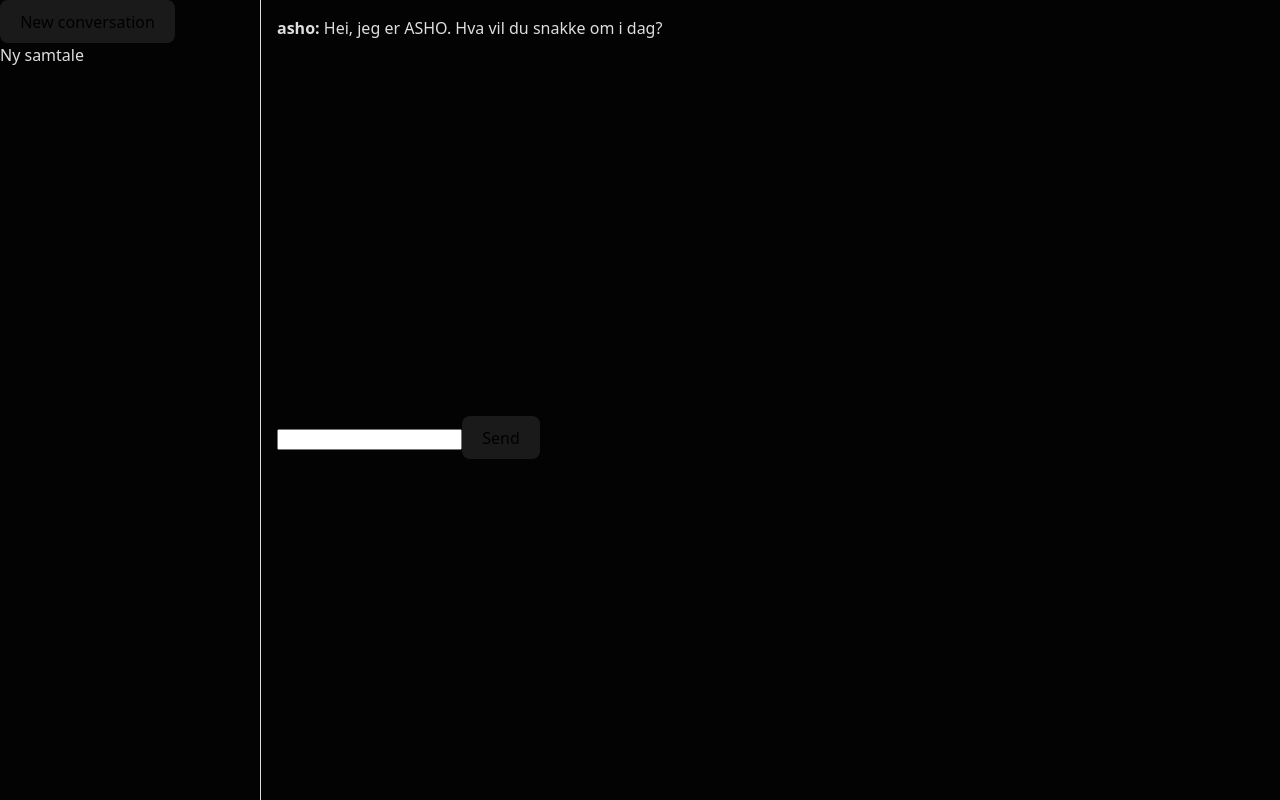
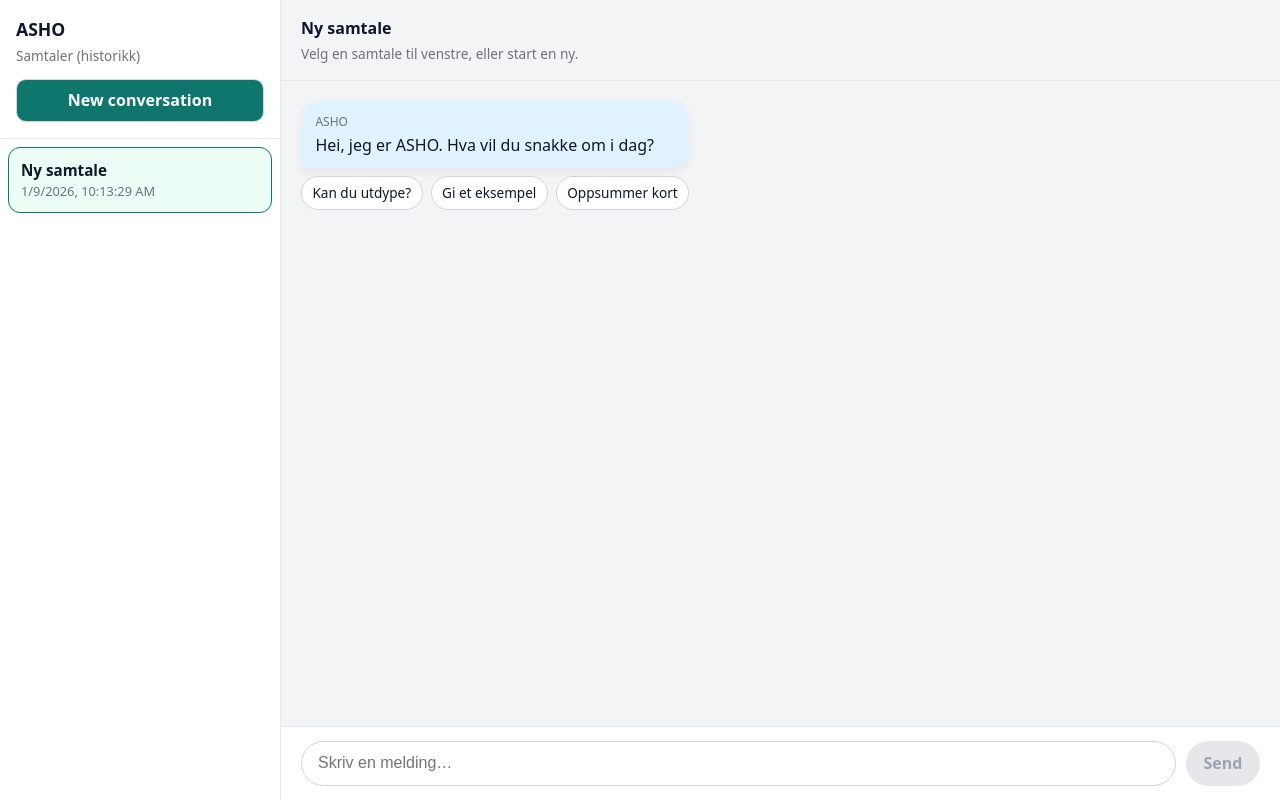
Before and after one commit to jakobthomassen/asho-bachelor-project, a React app in the folder frontend/: page / in a window 1280 px wide. Built offline with nearby package versions, Linux system fonts and the light colour scheme; no server answers; the HTML template or start-up script is replaced by a standard one.

Commit message:
style issue fix

```diff
--- a/frontend/src/App.tsx
+++ b/frontend/src/App.tsx
@@ -13,19 +13,24 @@ interface Message {
 
 interface Conversation {
   id: string;
+  sessionId: string;
   title: string;
   createdAt: number;
   updatedAt: number;
-  sessionId: string;
   messages: Message[];
 }
 
 const STORAGE_KEY = "asho_conversations_v2";
 
+function uid() {
+  return uuidv4();
+}
+
 function loadConversations(): Conversation[] {
   try {
     const raw = localStorage.getItem(STORAGE_KEY);
-    return raw ? (JSON.parse(raw) as Conversation[]) : [];
+    if (!raw) return [];
+    return JSON.parse(raw) as Conversation[];
   } catch {
     return [];
   }
@@ -38,14 +43,14 @@ function saveConversations(convos: Conversation[]) {
 function makeNewConversation(): Conversation {
   const now = Date.now();
   return {
-    id: uuidv4(),
-    sessionId: uuidv4(),
+    id: uid(),
+    sessionId: uid(),
     title: "Ny samtale",
     createdAt: now,
     updatedAt: now,
     messages: [
       {
-        id: uuidv4(),
+        id: uid(),
         role: "asho",
         text: "Hei, jeg er ASHO. Hva vil du snakke om i dag?",
         createdAt: now,
@@ -56,9 +61,11 @@ function makeNewConversation(): Conversation {
 
 export default function App() {
   const [conversations, setConversations] = useState<Conversation[]>([]);
-  const [activeId, setActiveId] = useState("");
+  const [activeId, setActiveId] = useState<string>("");
   const [input, setInput] = useState("");
   const [isSending, setIsSending] = useState(false);
+
+  const clarifyOptions = ["Kan du utdype?", "Gi et eksempel", "Oppsummer kort"];
 
   useEffect(() => {
     const initial = loadConversations();
@@ -66,14 +73,16 @@ export default function App() {
       const c = makeNewConversation();
       setConversations([c]);
       setActiveId(c.id);
+      saveConversations([c]);
     } else {
-      setConversations(initial.sort((a, b) => b.updatedAt - a.updatedAt));
-      setActiveId(initial[0].id);
+      const sorted = [...initial].sort((a, b) => b.updatedAt - a.updatedAt);
+      setConversations(sorted);
+      setActiveId(sorted[0].id);
     }
   }, []);
 
   useEffect(() => {
-    if (conversations.length) saveConversations(conversations);
+    if (conversations.length > 0) saveConversations(conversations);
   }, [conversations]);
 
   const activeConversation = useMemo(
@@ -81,18 +90,24 @@ export default function App() {
     [conversations, activeId]
   );
 
-  function updateConversation(
+  const createConversation = () => {
+    const c = makeNewConversation();
+    setConversations([c, ...conversations]);
+    setActiveId(c.id);
+  };
+
+  const updateConversation = (
     id: string,
-    fn: (c: Conversation) => Conversation
-  ) {
-    setConversations((prev) =>
-      prev
-        .map((c) => (c.id === id ? fn(c) : c))
-        .sort((a, b) => b.updatedAt - a.updatedAt)
-    );
-  }
+    updater: (c: Conversation) => Conversation
+  ) => {
+    setConversations((prev) => {
+      const next = prev.map((c) => (c.id === id ? updater(c) : c));
+      next.sort((a, b) => b.updatedAt - a.updatedAt);
+      return next;
+    });
+  };
 
-  async function sendText(text: string) {
+  const sendText = async (text: string) => {
     const trimmed = text.trim();
     if (!trimmed || !activeConversation || isSending) return;
 
@@ -101,7 +116,7 @@ export default function App() {
 
     const now = Date.now();
     const userMsg: Message = {
-      id: uuidv4(),
+      id: uid(),
       role: "user",
       text: trimmed,
       createdAt: now,
@@ -123,7 +138,7 @@ export default function App() {
         headers: { "Content-Type": "application/json" },
         body: JSON.stringify({
           session_id: activeConversation.sessionId,
-          message_id: uuidv4(),
+          message_id: uid(),
           message: trimmed,
         }),
       });
@@ -131,7 +146,7 @@ export default function App() {
       const data = await res.json();
 
       const botMsg: Message = {
-        id: uuidv4(),
+        id: uid(),
         role: "asho",
         text: String(data.reply ?? ""),
         createdAt: Date.now(),
@@ -142,15 +157,15 @@ export default function App() {
         updatedAt: Date.now(),
         messages: [...c.messages, botMsg],
       }));
-    } catch (err) {
+    } catch {
       updateConversation(activeConversation.id, (c) => ({
         ...c,
         messages: [
           ...c.messages,
           {
-            id: uuidv4(),
+            id: uid(),
             role: "asho",
-            text: "Feil ved tilkobling til server.",
+            text: "Serverfeil. Prøv igjen.",
             createdAt: Date.now(),
           },
         ],
@@ -158,46 +173,226 @@ export default function App() {
     } finally {
       setIsSending(false);
     }
+  };
+
+  const sendMessage = () => sendText(input);
+
+  const onKeyDown = (e: React.KeyboardEvent<HTMLInputElement>) => {
+    if (e.key === "Enter") {
+      e.preventDefault();
+      sendMessage();
     }
+  };
+
+  const selectConversation = (id: string) => {
+    setActiveId(id);
+  };
 
   return (
-    <div style={{ height: "100vh", display: "flex" }}>
-      <aside style={{ width: 260, borderRight: "1px solid #ddd" }}>
+    <div style={{ height: "100vh", display: "flex", background: "#f3f4f6" }}>
+      <aside
+        style={{
+          width: 280,
+          borderRight: "1px solid #e5e7eb",
+          background: "#ffffff",
+          display: "flex",
+          flexDirection: "column",
+        }}
+      >
+        <div style={{ padding: "1rem", borderBottom: "1px solid #e5e7eb" }}>
+          <div
+            style={{ fontWeight: 700, fontSize: "1.1rem", color: "#0f172a" }}
+          >
+            ASHO
+          </div>
+          <div style={{ fontSize: "0.85rem", color: "#6b7280", marginTop: 4 }}>
+            Samtaler (historikk)
+          </div>
+
           <button
-          onClick={() => {
-            const c = makeNewConversation();
-            setConversations([c, ...conversations]);
-            setActiveId(c.id);
+            onClick={createConversation}
+            style={{
+              marginTop: 12,
+              width: "100%",
+              padding: "0.6rem 0.8rem",
+              borderRadius: 10,
+              border: "1px solid #d1d5db",
+              background: "#0f766e",
+              color: "white",
+              fontWeight: 600,
+              cursor: "pointer",
             }}
           >
             New conversation
           </button>
+        </div>
 
-        {conversations.map((c) => (
-          <div key={c.id} onClick={() => setActiveId(c.id)}>
-            {c.title}
+        <div style={{ overflowY: "auto", padding: "0.5rem" }}>
+          {conversations.map((c) => {
+            const active = c.id === activeId;
+            return (
+              <button
+                key={c.id}
+                onClick={() => selectConversation(c.id)}
+                style={{
+                  width: "100%",
+                  textAlign: "left",
+                  padding: "0.75rem",
+                  borderRadius: 12,
+                  border: active
+                    ? "1px solid #0f766e"
+                    : "1px solid transparent",
+                  background: active ? "#ecfdf5" : "transparent",
+                  cursor: "pointer",
+                  marginBottom: 6,
+                }}
+              >
+                <div
+                  style={{
+                    fontWeight: 600,
+                    color: "#111827",
+                    fontSize: "0.95rem",
+                  }}
+                >
+                  {c.title || "Samtale"}
                 </div>
-        ))}
+                <div
+                  style={{ fontSize: "0.8rem", color: "#6b7280", marginTop: 2 }}
+                >
+                  {new Date(c.updatedAt).toLocaleString()}
+                </div>
+              </button>
+            );
+          })}
+        </div>
       </aside>
 
-      <main style={{ flex: 1, padding: 16 }}>
-        <div style={{ minHeight: 400 }}>
-          {activeConversation?.messages.map((m) => (
-            <div key={m.id}>
-              <b>{m.role}:</b> {m.text}
+      <main style={{ flex: 1, display: "flex", flexDirection: "column" }}>
+        <div
+          style={{ padding: "1rem 1.25rem", borderBottom: "1px solid #e5e7eb" }}
+        >
+          <div style={{ fontWeight: 700, color: "#0f172a" }}>
+            {activeConversation?.title ?? "Samtale"}
           </div>
-          ))}
-          {isSending && <div>ASHO skriver…</div>}
+          <div style={{ fontSize: "0.85rem", color: "#6b7280", marginTop: 4 }}>
+            Velg en samtale til venstre, eller start en ny.
+          </div>
         </div>
 
+        <div style={{ flex: 1, overflowY: "auto", padding: "1.25rem" }}>
+          {activeConversation?.messages.map((m) => {
+            const isUser = m.role === "user";
+
+            return (
+              <div
+                key={m.id}
+                style={{
+                  display: "flex",
+                  justifyContent: isUser ? "flex-end" : "flex-start",
+                  marginBottom: 12,
+                }}
+              >
+                <div style={{ maxWidth: "70%" }}>
+                  <div
+                    style={{
+                      padding: "0.7rem 0.9rem",
+                      borderRadius: isUser
+                        ? "18px 18px 4px 18px"
+                        : "18px 18px 18px 4px",
+                      background: isUser ? "#e5e7eb" : "#e0f2fe",
+                      color: "#111827",
+                      boxShadow: "0 4px 8px rgba(15,23,42,0.06)",
+                    }}
+                  >
+                    <div
+                      style={{
+                        fontSize: "0.75rem",
+                        color: "#6b7280",
+                        marginBottom: 2,
+                      }}
+                    >
+                      {isUser ? "Meg" : "ASHO"}
+                    </div>
+                    <div style={{ whiteSpace: "pre-wrap" }}>{m.text}</div>
+                  </div>
+
+                  {!isUser && (
+                    <div
+                      style={{
+                        marginTop: 8,
+                        display: "flex",
+                        gap: 8,
+                        flexWrap: "wrap",
+                      }}
+                    >
+                      {clarifyOptions.map((label) => (
+                        <button
+                          key={label}
+                          onClick={() => sendText(label)}
+                          disabled={isSending}
+                          style={{
+                            padding: "0.4rem 0.65rem",
+                            borderRadius: 999,
+                            border: "1px solid #d1d5db",
+                            background: "#ffffff",
+                            color: "#0f172a",
+                            fontSize: "0.85rem",
+                            cursor: isSending ? "not-allowed" : "pointer",
+                          }}
+                        >
+                          {label}
+                        </button>
+                      ))}
+                    </div>
+                  )}
+                </div>
+              </div>
+            );
+          })}
+
+          {isSending && <div style={{ color: "#6b7280" }}>ASHO skriver…</div>}
+        </div>
+
+        <div
+          style={{
+            padding: "0.9rem 1.25rem",
+            borderTop: "1px solid #e5e7eb",
+            background: "#ffffff",
+            display: "flex",
+            gap: 10,
+          }}
+        >
           <input
             value={input}
             onChange={(e) => setInput(e.target.value)}
-          onKeyDown={(e) => e.key === "Enter" && sendText(input)}
+            onKeyDown={onKeyDown}
+            placeholder='Skriv en melding…'
+            style={{
+              flex: 1,
+              padding: "0.7rem 1rem",
+              borderRadius: 999,
+              border: "1px solid #d1d5db",
+              outline: "none",
+              fontSize: "1rem",
+              color: "#111827",
+            }}
           />
-        <button onClick={() => sendText(input)} disabled={isSending}>
+          <button
+            onClick={sendMessage}
+            disabled={!input.trim() || isSending || !activeConversation}
+            style={{
+              padding: "0.7rem 1.1rem",
+              borderRadius: 999,
+              border: "none",
+              background: !input.trim() || isSending ? "#e5e7eb" : "#0f766e",
+              color: !input.trim() || isSending ? "#9ca3af" : "#ffffff",
+              fontWeight: 700,
+              cursor: !input.trim() || isSending ? "not-allowed" : "pointer",
+            }}
+          >
             Send
           </button>
+        </div>
       </main>
     </div>
   );
```
Lines whose indentation alone changed are shown as unchanged.
